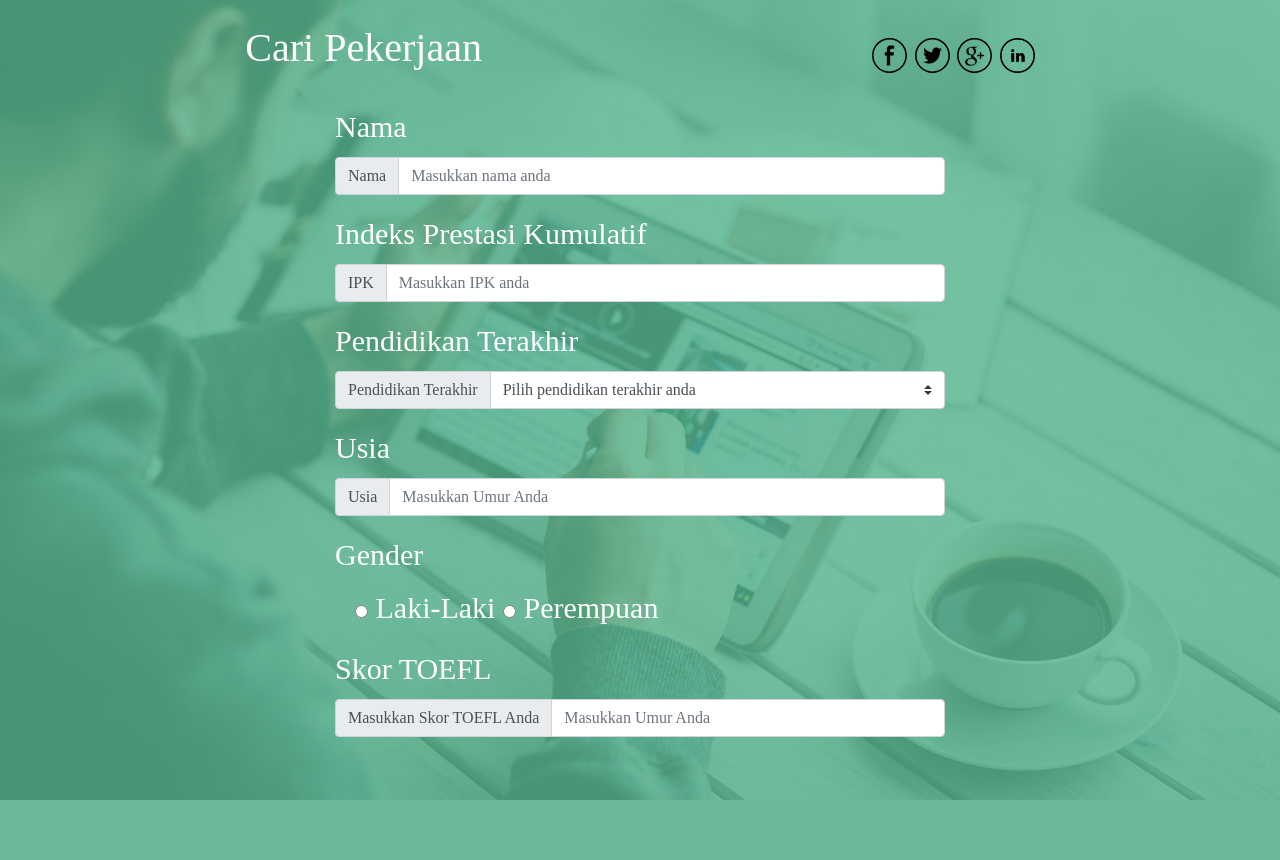
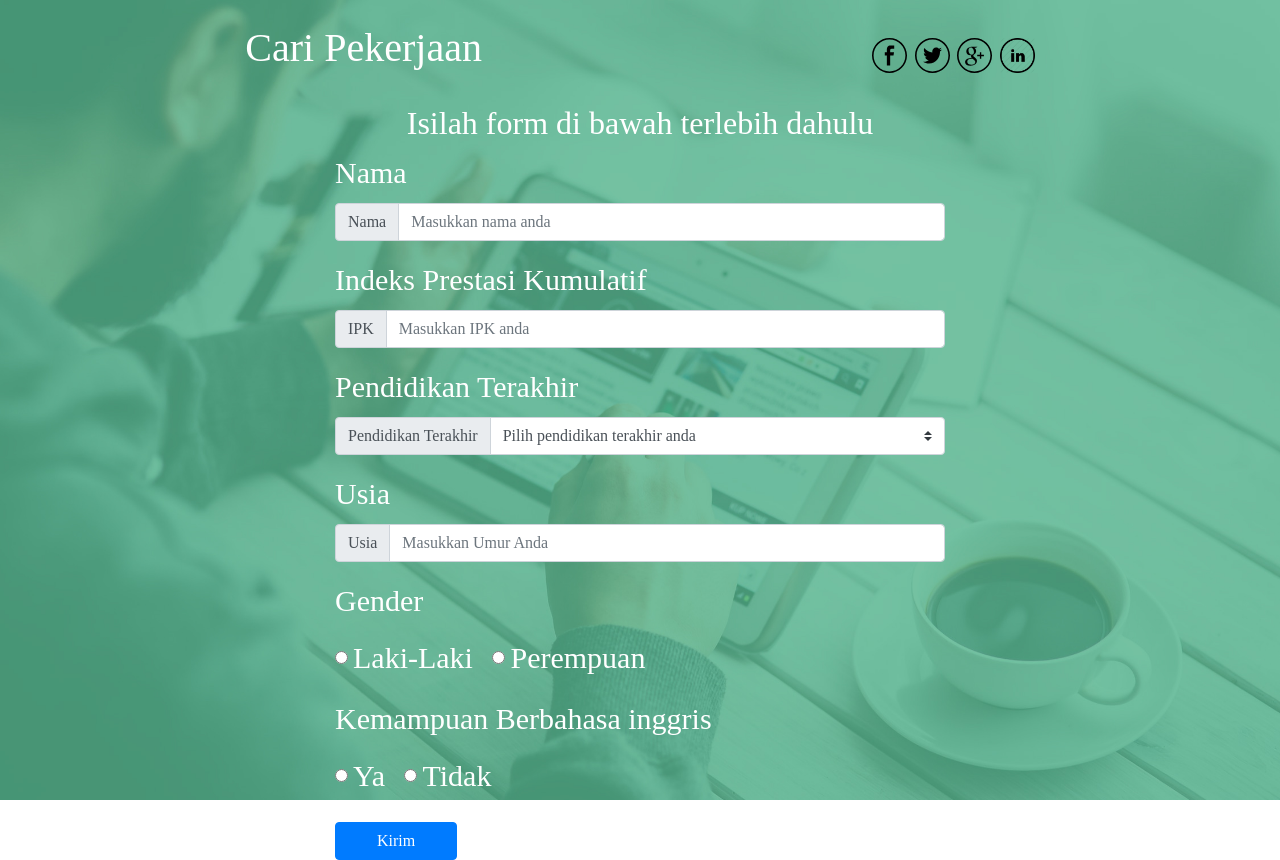
Before and after one commit to Aminkuddah/proyek2, a PHP site: page /cariPekerjaan.php in a window 1280 px wide. Before the commit the page ends 800 px from the top, so only its background shows below. Run offline with PHP 8.4, Linux system fonts and the light colour scheme.

Commit message:
ganti bahasa inggris

```diff
--- a/proyek/module/cariPekerjaan.php
+++ b/proyek/module/cariPekerjaan.php
@@ -25,6 +25,7 @@
             <div class="col-md-3"></div>
             <div class="col-md-6">
                 <form>
+                <h2 style="text-align: center;">Isilah form di bawah terlebih dahulu</h2>
                     <div class="form-group">
                     <label for="nama">Nama</label>
                         <div class="input-group mb-3">
@@ -64,27 +65,33 @@
                             <div class="input-group-prepend">
                                 <span class="input-group-text" id="basic-addon1">Usia</span>
                             </div>
-                            <input type="number" class="form-control" placeholder="Masukkan Umur Anda" aria-label="Username">
+                            <input type="number" class="form-control" placeholder="Masukkan Umur Anda" aria-label="">
                         </div>
                     </div>
                     <div class="form-group">
-                        <label for="Usia">Gender</label>
-                        <div class="form-check">
-                            <input type="radio" name="laki-laki" value="">
-                            Laki-Laki
-                            <input type="radio" name="perempuan" value="">
-                            Perempuan
+                        <label for="Usia">Gender</label> <br>
+
+                        <div class="form-check form-check-inline">
+                            <input class="form-check-input" type="radio" name="gender" id="lakilaki" value="">
+                            <label class="form-check-label" for="gender1">Laki-Laki</label>
+                        </div>
+                        <div class="form-check form-check-inline">
+                            <input class="form-check-input" type="radio" name="gender" id="perempuan" value="">
+                            <label class="form-check-label" for="gender2">Perempuan</label>
                         </div>
                     </div>
                     <div class="form-group">
-                        <label for="Usia">Skor TOEFL</label>
-                        <div class="input-group mb-3">
-                            <div class="input-group-prepend">
-                                <span class="input-group-text" id="basic-addon1">Masukkan Skor TOEFL Anda</span>
-                            </div>
-                            <input type="number" class="form-control" placeholder="Masukkan Umur Anda" aria-label="Username">
+                        <label for="Usia">Kemampuan Berbahasa inggris</label><br>
+                        <div class="form-check form-check-inline">
+                            <input class="form-check-input" type="radio" name="bahasa" id="ya" value="">
+                            <label class="form-check-label" for="bahasa1">Ya</label>
+                        </div>
+                        <div class="form-check form-check-inline">
+                            <input class="form-check-input" type="radio" name="bahasa" id="tidak" value="">
+                            <label class="form-check-label" for="bahasa2">Tidak</label>
                         </div>
                     </div>
+                    <button type="submit" class="btn btn-primary" style="width: 20%;">Kirim</button></button>
                 </form>
             </div>
         </div>
```
